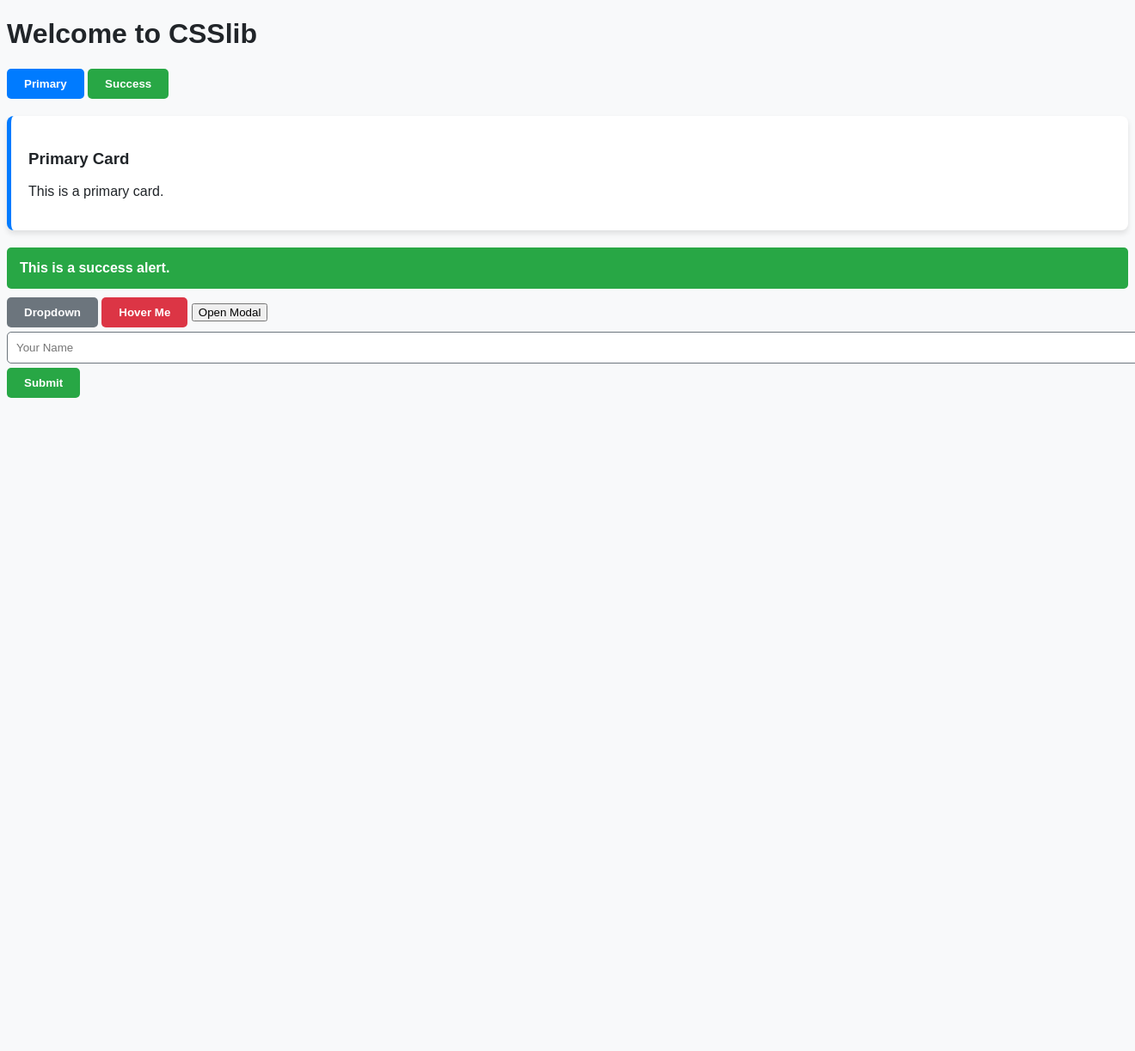
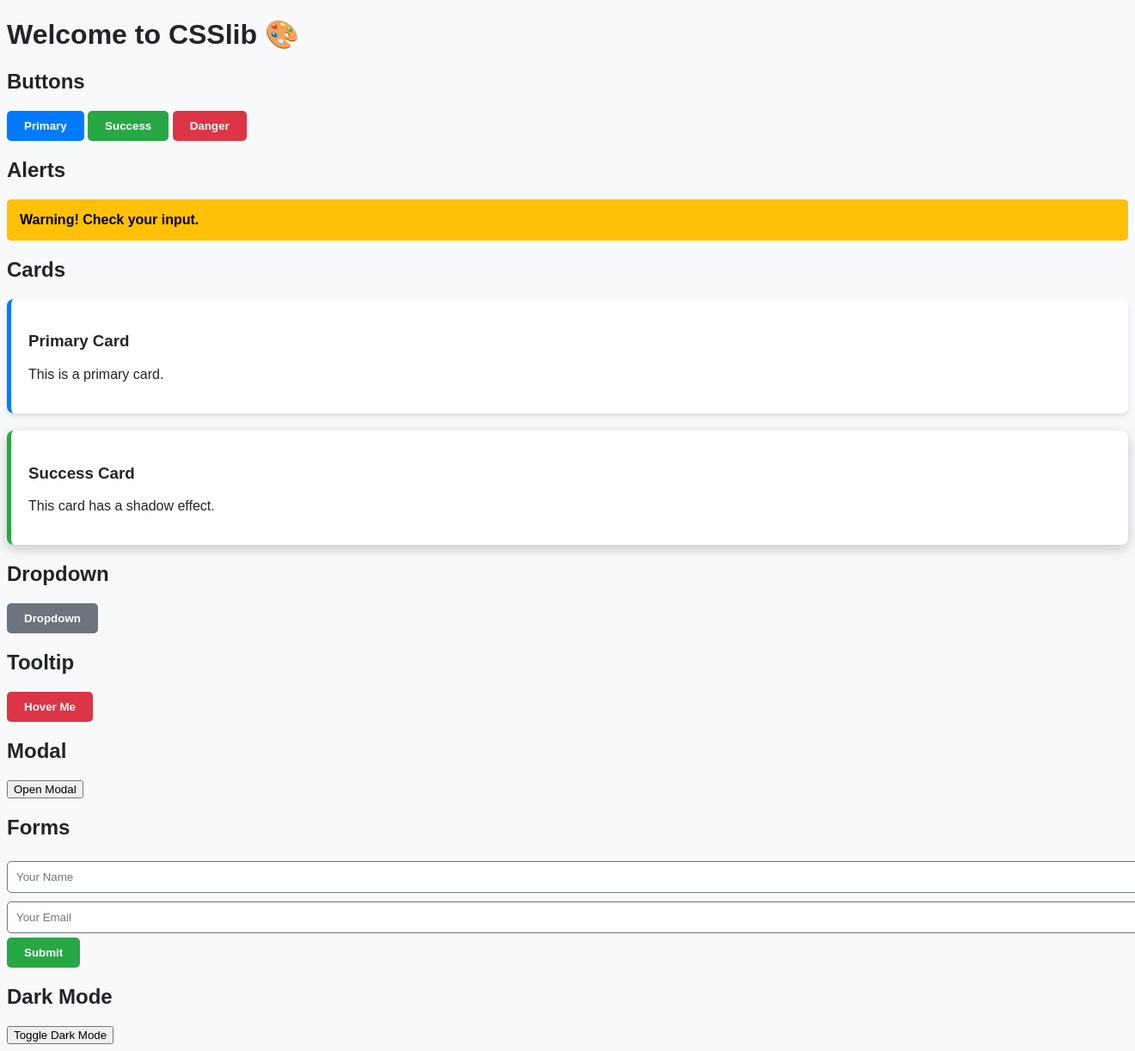
Before and after one commit to xpsystems/CSSlib, a PHP site: page / in a window 1320 px wide; the page is wider, and only the part inside the window is pictured. Shown: that part at 86% size. Before the commit the page ends 463 px from the top of that part, so only its background shows below. Run offline with PHP 8.4, Linux system fonts and the light colour scheme; some libraries are stand-ins or nearby versions.

Commit message:
Added JS for alerts, dropdowns, tooltips, and modals

```diff
--- a/index.html
+++ b/index.html
@@ -8,55 +8,73 @@
 </head>
 <body>
 
-    <h1>Welcome to CSSlib</h1>
+    <h1>Welcome to CSSlib 🎨</h1>
 
-    <!-- Buttons -->
+    <!-- 🔹 Buttons -->
+    <h2>Buttons</h2>
     <button class="btn btn-primary">Primary</button>
     <button class="btn btn-success">Success</button>
+    <button class="btn btn-danger">Danger</button>
 
-    <!-- Cards -->
+    <!-- 🔹 Alerts -->
+    <h2>Alerts</h2>
+    <div class="alert success" data-timeout="3000">Success! This will disappear in 3s.</div>
+    <div class="alert danger" data-timeout="5000">Error! This will disappear in 5s.</div>
+    <div class="alert warning">Warning! Check your input.</div>
+
+    <!-- 🔹 Cards -->
+    <h2>Cards</h2>
     <div class="card primary">
         <h3>Primary Card</h3>
         <p>This is a primary card.</p>
     </div>
 
-    <!-- Alerts -->
-    <div class="alert success">This is a success alert.</div>
+    <div class="card success card-shadow">
+        <h3>Success Card</h3>
+        <p>This card has a shadow effect.</p>
+    </div>
 
-    <!-- Dropdown -->
+    <!-- 🔹 Dropdown -->
+    <h2>Dropdown</h2>
     <div class="dropdown">
         <button class="btn btn-secondary">Dropdown</button>
         <div class="dropdown-content">
             <a href="#">Option 1</a>
             <a href="#">Option 2</a>
+            <a href="#">Option 3</a>
         </div>
     </div>
 
-    <!-- Tooltip -->
+    <!-- 🔹 Tooltip -->
+    <h2>Tooltip</h2>
     <div class="tooltip">
         <button class="btn btn-danger">Hover Me</button>
         <span class="tooltip-text">Tooltip Info</span>
     </div>
 
-    <!-- Modal -->
-    <button onclick="openModal()">Open Modal</button>
+    <!-- 🔹 Modal -->
+    <h2>Modal</h2>
+    <button data-modal="myModal">Open Modal</button>
+
     <div id="myModal" class="modal">
         <div class="modal-content">
             <p>This is a modal popup.</p>
-            <button onclick="closeModal()">Close</button>
+            <button class="modal-close">Close</button>
         </div>
     </div>
 
-    <!-- Forms -->
+    <!-- 🔹 Forms -->
+    <h2>Forms</h2>
     <form>
         <input type="text" placeholder="Your Name">
+        <input type="email" placeholder="Your Email">
         <button class="btn submit">Submit</button>
     </form>
 
-    <script>
-        function openModal() { document.getElementById("myModal").classList.add("active"); }
-        function closeModal() { document.getElementById("myModal").classList.remove("active"); }
-    </script>
+    <!-- 🔹 Dark Mode Toggle -->
+    <h2>Dark Mode</h2>
+    <button id="darkModeToggle">Toggle Dark Mode</button>
 
+    <script src="src/scripts/main.js" type="module"></script>
 </body>
 </html>
--- /dev/null
+++ b/src/scripts/alerts.js
@@ -0,0 +1,11 @@
+document.addEventListener("DOMContentLoaded", function () {
+    const alerts = document.querySelectorAll(".alert[data-timeout]");
+
+    alerts.forEach(alert => {
+        const timeout = parseInt(alert.getAttribute("data-timeout"), 10);
+        setTimeout(() => {
+            alert.style.opacity = "0";
+            setTimeout(() => alert.remove(), 300);
+        }, timeout);
+    });
+});
--- /dev/null
+++ b/src/scripts/dropdowns.js
@@ -0,0 +1,15 @@
+document.addEventListener("DOMContentLoaded", function () {
+    document.querySelectorAll(".dropdown").forEach(dropdown => {
+        const button = dropdown.querySelector(".btn");
+        const menu = dropdown.querySelector(".dropdown-content");
+
+        button.addEventListener("click", function (event) {
+            event.stopPropagation();
+            menu.classList.toggle("active");
+        });
+
+        document.addEventListener("click", function () {
+            menu.classList.remove("active");
+        });
+    });
+});
--- a/src/scripts/main.js
+++ b/src/scripts/main.js
@@ -1,4 +1,12 @@
 import "./preload.js";
 import "./dark-mode.js";
+import './alerts.js';
+import './dropdowns.js';
+import './tooltips.js';
+import './modal.js';
 
 console.log("CSSlib Loaded Successfully!");
+
+document.getElementById("darkModeToggle").addEventListener("click", function () {
+    document.body.classList.toggle("dark-mode");
+});
--- /dev/null
+++ b/src/scripts/modal.js
@@ -0,0 +1,21 @@
+document.addEventListener("DOMContentLoaded", function () {
+    document.querySelectorAll("[data-modal]").forEach(button => {
+        const modalId = button.getAttribute("data-modal");
+        const modal = document.getElementById(modalId);
+        const closeModalBtn = modal.querySelector(".modal-close");
+
+        button.addEventListener("click", function () {
+            modal.classList.add("active");
+        });
+
+        closeModalBtn.addEventListener("click", function () {
+            modal.classList.remove("active");
+        });
+
+        window.addEventListener("click", function (event) {
+            if (event.target === modal) {
+                modal.classList.remove("active");
+            }
+        });
+    });
+});
--- /dev/null
+++ b/src/scripts/tooltips.js
@@ -0,0 +1,15 @@
+document.addEventListener("DOMContentLoaded", function () {
+    document.querySelectorAll(".tooltip").forEach(tooltip => {
+        const tooltipText = tooltip.querySelector(".tooltip-text");
+
+        tooltip.addEventListener("mouseenter", function () {
+            tooltipText.style.visibility = "visible";
+            tooltipText.style.opacity = "1";
+        });
+
+        tooltip.addEventListener("mouseleave", function () {
+            tooltipText.style.visibility = "hidden";
+            tooltipText.style.opacity = "0";
+        });
+    });
+});
--- a/src/styles/dropdowns.css
+++ b/src/styles/dropdowns.css
@@ -13,6 +13,11 @@
     z-index: 1000;
 }
 
+.dropdown-content.active {
+    display: block;
+}
+
+
 .dropdown-content a {
     color: black;
     padding: 10px;
--- a/src/styles/tooltips.css
+++ b/src/styles/tooltips.css
@@ -19,7 +19,8 @@
     transition: opacity 0.3s ease-in-out;
 }
 
-.tooltip:hover .tooltip-text {
+.tooltip .tooltip-text {
     visibility: visible;
-    opacity: 1;
+    opacity: 0;
+    transition: opacity 0.3s ease-in-out;
 }
```
